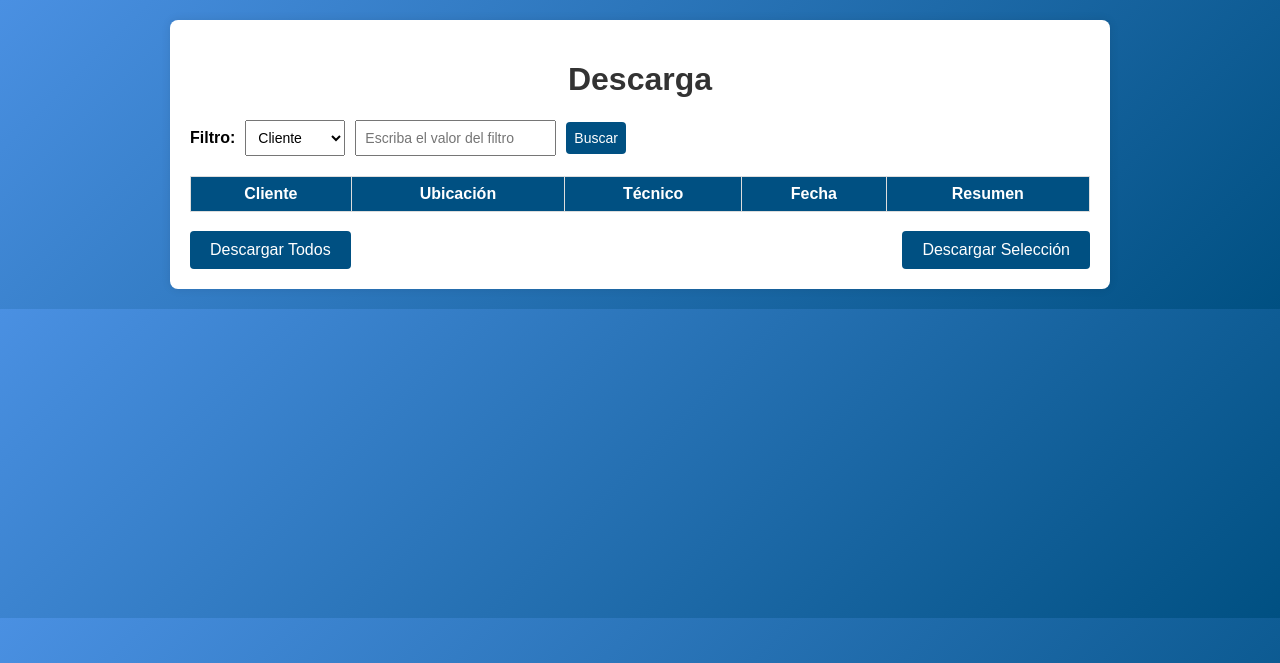
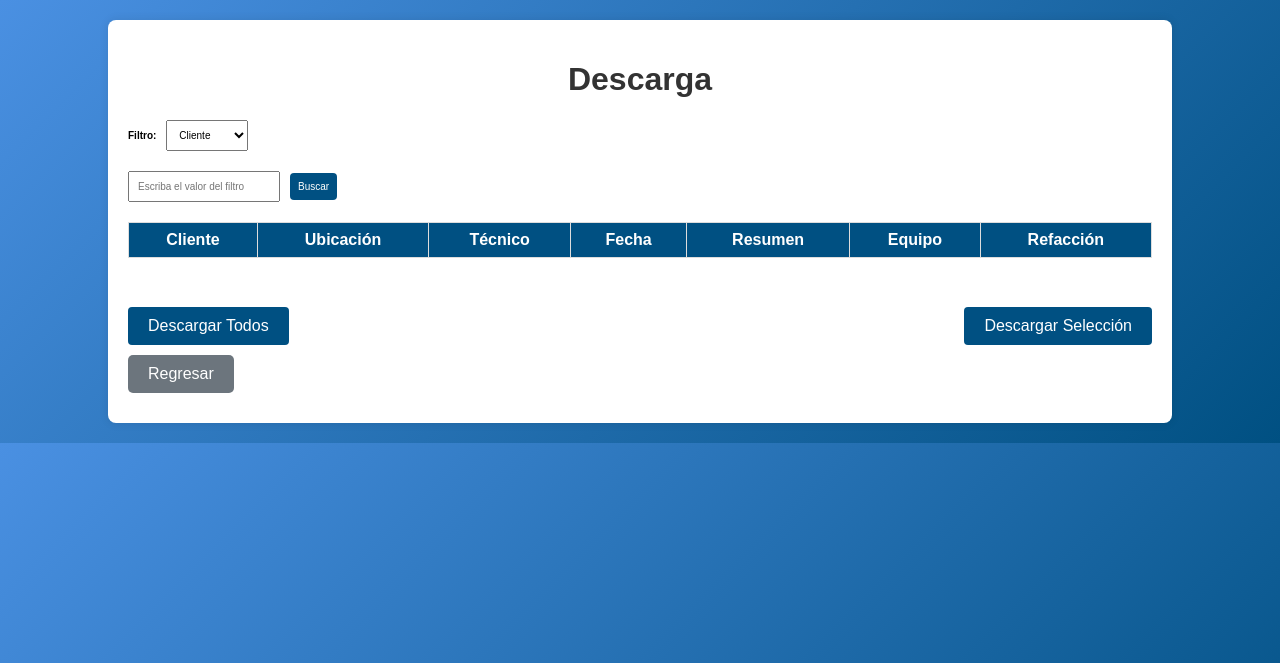
Before and after one commit to MorriV/pagina, a Flask app: page /descarga in a window 1280 px wide. Shown: the top 663 px of the page. Run offline with Flask 3, Linux system fonts and the light colour scheme; a user stored in the database is signed in; lists and menus that the app fills with data are empty.

Commit message:
Add files via upload

```diff
--- a/static/css/altas_bajas.css
+++ b/static/css/altas_bajas.css
@@ -69,7 +69,7 @@ button:hover {
 
 input {
     padding: 10px;
-    width: 70%;
+    width: 90%;
     border: 1px solid #ddd;
     border-radius: 5px;
 }
--- a/static/css/descarga.css
+++ b/static/css/descarga.css
@@ -6,7 +6,7 @@ body {
 }
 
 .container {
-    max-width: 900px;
+    max-width: 80%;
     margin: 20px auto;
     padding: 20px;
     background-color: white;
@@ -28,15 +28,17 @@ h1 {
 
 .filter-container label {
     font-weight: bold;
+    font-size: 10px;
 }
 
 .filter-container input, .filter-container select, .filter-container button {
     padding: 8px;
-    font-size: 14px;
+    font-size: 10px;
 }
 
 .table-container {
-    margin-top: 20px;
+    margin-bottom: 30px;
+    overflow-x: auto;
 }
 
 table {
@@ -82,3 +84,14 @@ tr.selected {
     background-color: #d0e6ff; /* Color de fondo para la fila seleccionada */
     color: #000; /* Color del texto */
 }
+
+.back-btn {
+    background-color: #6c757d; /* Gris */
+    color: white;
+    padding: 10px 20px;
+    border: none;
+    border-radius: 5px;
+    font-size: 16px;
+    cursor: pointer;
+    margin: 10px 0;
+}
--- a/static/css/index.css
+++ b/static/css/index.css
@@ -12,7 +12,7 @@ body {
     padding: 20px;
     border-radius: 10px;
     box-shadow: 0 4px 10px rgba(0, 0, 0, 0.2);
-    width: 300px;
+    width: 60%px;
     text-align: center;
 }
 .login-container img {
--- a/static/css/pdc.css
+++ b/static/css/pdc.css
@@ -8,6 +8,7 @@ body {
     height: 100vh;
 }
 .pdc-container {
+    max-width: 80%;
     background: white;
     padding: 20px;
     border-radius: 10px;
--- a/static/js/descarga.js
+++ b/static/js/descarga.js
@@ -13,9 +13,11 @@ function buscarReportes() {
                     <tr onclick="selectRow(this)" data-id="${reporte.id_reporte}">
                         <td>${reporte.cliente}</td>
                         <td>${reporte.ubicacion}</td>
-                        <td>${reporte.tecnico}</td>
-                        <td>${reporte.fecha}</td>
-                        <td>${reporte.resumen}</td>
+                        <td>${reporte.tecnico || "Sin técnico"}</td> <!-- Agregar técnico -->
+                        <td>${reporte.fecha || "Sin fecha"}</td>
+                        <td>${reporte.resumen || "Sin resumen"}</td>
+                        <td>${reporte.equipo || "Sin equipo"}</td>
+                        <td>${reporte.refaccion_componente || "Sin refacción"}</td>
                     </tr>
                 `;
                 tableBody.innerHTML += row;
@@ -24,27 +26,24 @@ function buscarReportes() {
         .catch(error => console.error('Error al buscar reportes:', error));
 }
 
+
+
 function descargarFiltrados() {
+    // Obtén los IDs de los reportes visibles en la tabla
     const tabla = document.getElementById('reportTable');
     const filas = tabla.querySelectorAll('tr');
-    const reportes = Array.from(filas).map(fila => {
-        const columnas = fila.querySelectorAll('td');
-        return {
-            cliente: columnas[0].textContent.trim(),
-            ubicacion: columnas[1].textContent.trim(),
-            tecnico: columnas[2].textContent.trim(),
-            fecha: columnas[3].textContent.trim(),
-            resumen_actividad: columnas[4].textContent.trim(),
-            equipo: columnas[5]?.textContent.trim() || "", // Incluye equipo si está presente
-            equipo_parado: columnas[6]?.textContent.trim() || "No", // Valor por defecto si no está
-            equipo_funcionando: columnas[7]?.textContent.trim() || "No" // Valor por defecto si no está
-        };
-    });
+    const idsReportes = Array.from(filas).map(fila => fila.getAttribute('data-id'));
 
+    if (idsReportes.length === 0) {
+        alert("No hay reportes para descargar.");
+        return;
+    }
+
+    // Enviar los IDs al servidor
     fetch('/descargar_filtrados', {
         method: 'POST',
         headers: { 'Content-Type': 'application/json' },
-        body: JSON.stringify({ reportes }) // Enviar los datos correctamente al servidor
+        body: JSON.stringify({ ids_reportes: idsReportes })
     })
     .then(response => {
         if (response.ok) {
@@ -70,6 +69,7 @@ function descargarFiltrados() {
 
 
 
+
 function descargarSeleccion() {
     const selectedRow = document.querySelector('tr.selected'); // Buscar la fila seleccionada
     if (!selectedRow) {
--- a/templates/apdc.html
+++ b/templates/apdc.html
@@ -13,9 +13,7 @@
             <a href="/visualizar" class="btn">Visualizar</a>
             <a href="/altas_bajas" class="btn">Altas/Bajas</a>
             <a href="/descarga" class="btn">Descarga</a>
-        </div>
-        <div class="logout-container">
-            <a href="/logout" class="btn btn-logout">Cerrar Sesión</a>
+            <a href="/logout" class="btn">Cerrar Sesión</a>
         </div>
     </div>
 </body>
--- a/templates/descarga.html
+++ b/templates/descarga.html
@@ -16,6 +16,9 @@
                 <option value="ubicacion">Ubicación</option>
                 <option value="tecnico">Técnico</option>
             </select>
+
+        </div>
+        <div class="filter-container">
             <input type="text" id="filterValue" placeholder="Escriba el valor del filtro">
             <button onclick="buscarReportes()">Buscar</button>
         </div>
@@ -26,8 +29,10 @@
                         <th>Cliente</th>
                         <th>Ubicación</th>
                         <th>Técnico</th>
-                        <th>Fecha</th>
+                        <th>Fecha</th> <!-- Nueva columna para la fecha -->
                         <th>Resumen</th>
+                        <th>Equipo</th>
+                        <th>Refacción</th>
                     </tr>
                 </thead>
                 <tbody id="reportTable">
@@ -42,6 +47,7 @@
             <button onclick="descargarFiltrados()">Descargar Todos</button>
             <button onclick="descargarSeleccion()">Descargar Selección</button>
         </div>
+        <button class="back-btn" onclick="window.history.back()">Regresar</button>
     </div>
     <script src="{{ url_for('static', filename='js/descarga.js') }}"></script>
 </body>
--- a/templates/sarhpdc.html
+++ b/templates/sarhpdc.html
@@ -9,7 +9,7 @@
 <body>
     <div class="container">
         <h1>Panel SARH</h1>
-        <div class="user-container">
+        <div class="table-container">
             <table>
                 <thead>
                     <tr>
@@ -43,6 +43,7 @@
                 <option value="sarh">SARH</option>
             </select>
             <button onclick="crearUsuario()">Crear Usuario</button>
+            <button onclick="window.history.back()">Regresar</button>
         </div>
     </div>
     <script src="{{ url_for('static', filename='js/sarhpdc.js') }}"></script>
```
Also changed, not shown: static/css/apdc.css (+1 -21 lines), static/css/sarhpdc.css (+24 -12 lines), static/css/ver_reportes.css (+7 -6 lines), static/css/visualizar.css (+5 -4 lines).
